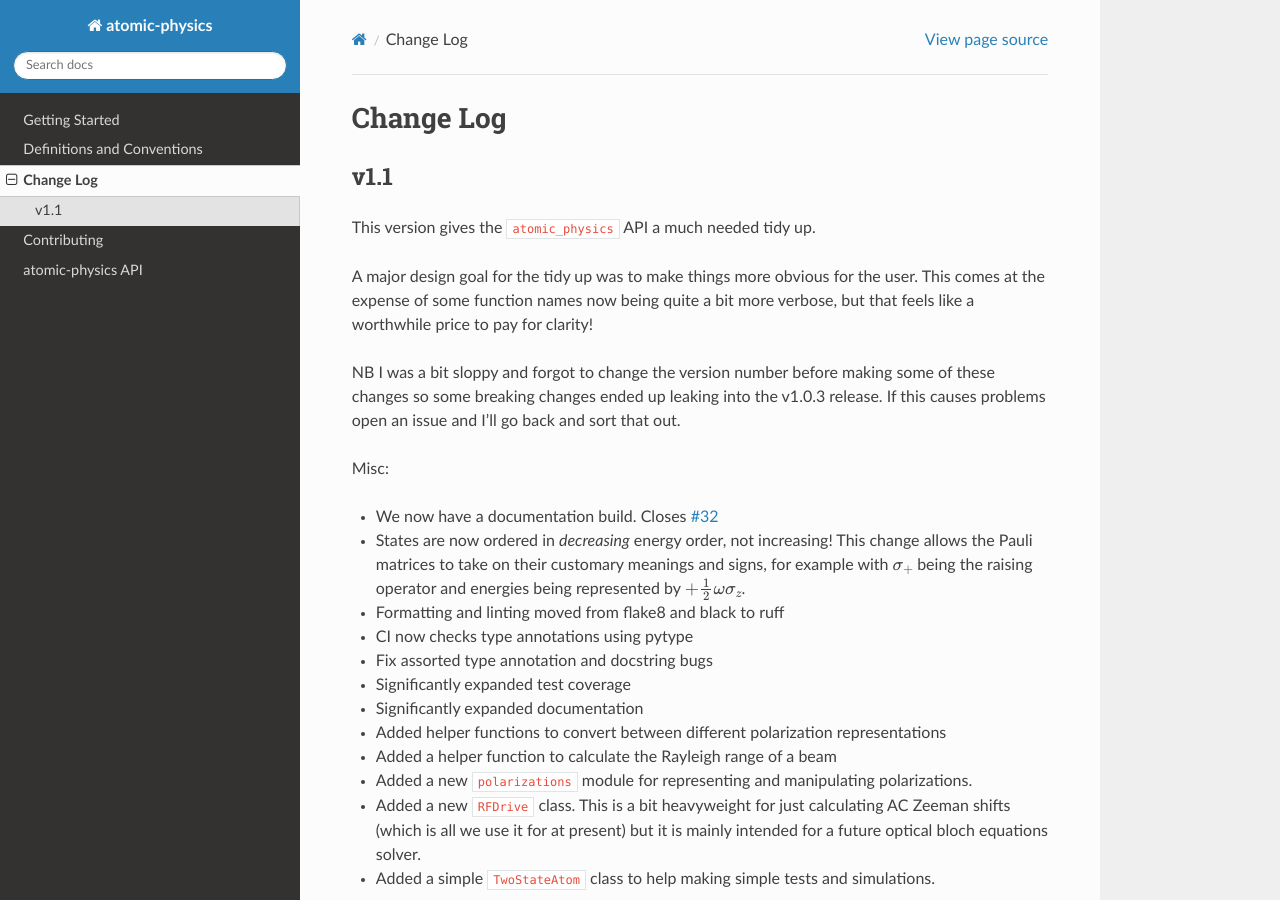
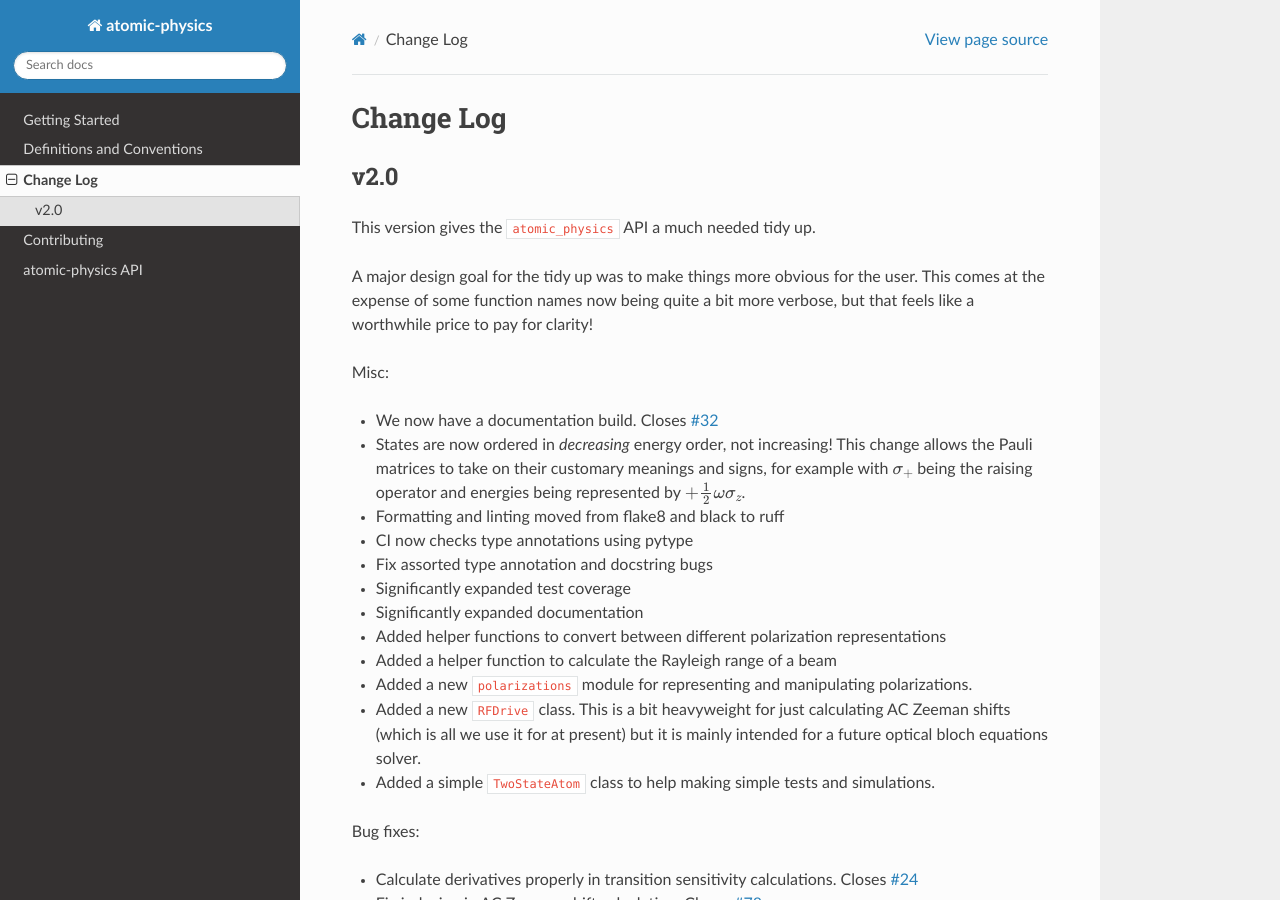
Before and after one commit to OxfordIonTrapGroup/atomic_physics, a Sphinx documentation site: the page built from docs/changes.rst, in a window 1280 px wide and 900 px high. Built offline with Sphinx 7.4.7 and the Read the Docs theme 3.1.0, drawn with Linux system fonts in a browser that asks for light colours.

Commit message:
v2.0 release

```diff
--- a/docs/changes.rst
+++ b/docs/changes.rst
@@ -3,7 +3,7 @@
 Change Log
 ==========
 
-v1.1
+v2.0
 ~~~~
 
 This version gives the ``atomic_physics`` API a much needed tidy up.
@@ -11,11 +11,6 @@
 A major design goal for the tidy up was to make things more obvious for the user. This
 comes at the expense of some function names now being quite a bit more verbose, but
 that feels like a worthwhile price to pay for clarity!
-
-NB I was a bit
-sloppy and forgot to change the version number before making some of these changes so
-some breaking changes ended up leaking into the v1.0.3 release. If this causes problems
-open an issue and I'll go back and sort that out.
 
 Misc:
 
--- a/docs/conf.py
+++ b/docs/conf.py
@@ -7,7 +7,7 @@
 # https://www.sphinx-doc.org/en/master/usage/configuration.html#project-information
 project = "atomic-physics"
 author = "Thomas Harty"
-release = "1"
+release = "2.0"
 
 # -- General configuration ---------------------------------------------------
 # https://www.sphinx-doc.org/en/master/usage/configuration.html#general-configuration
--- a/pyproject.toml
+++ b/pyproject.toml
@@ -1,7 +1,7 @@
 [tool.poetry]
 name = "atomic_physics"
-version = "1.0.3"
-description = "Nascent toolkit for calculating state energies, transition matrix elements, rate equations, obe solver, etc"
+version = "2.0.0"
+description = "Lightweight python library for calculations based on atomic structure"
 authors = ["hartytp <thomas.peter.harty@gmail.com>"]
 
 [tool.poetry.dependencies]
```
